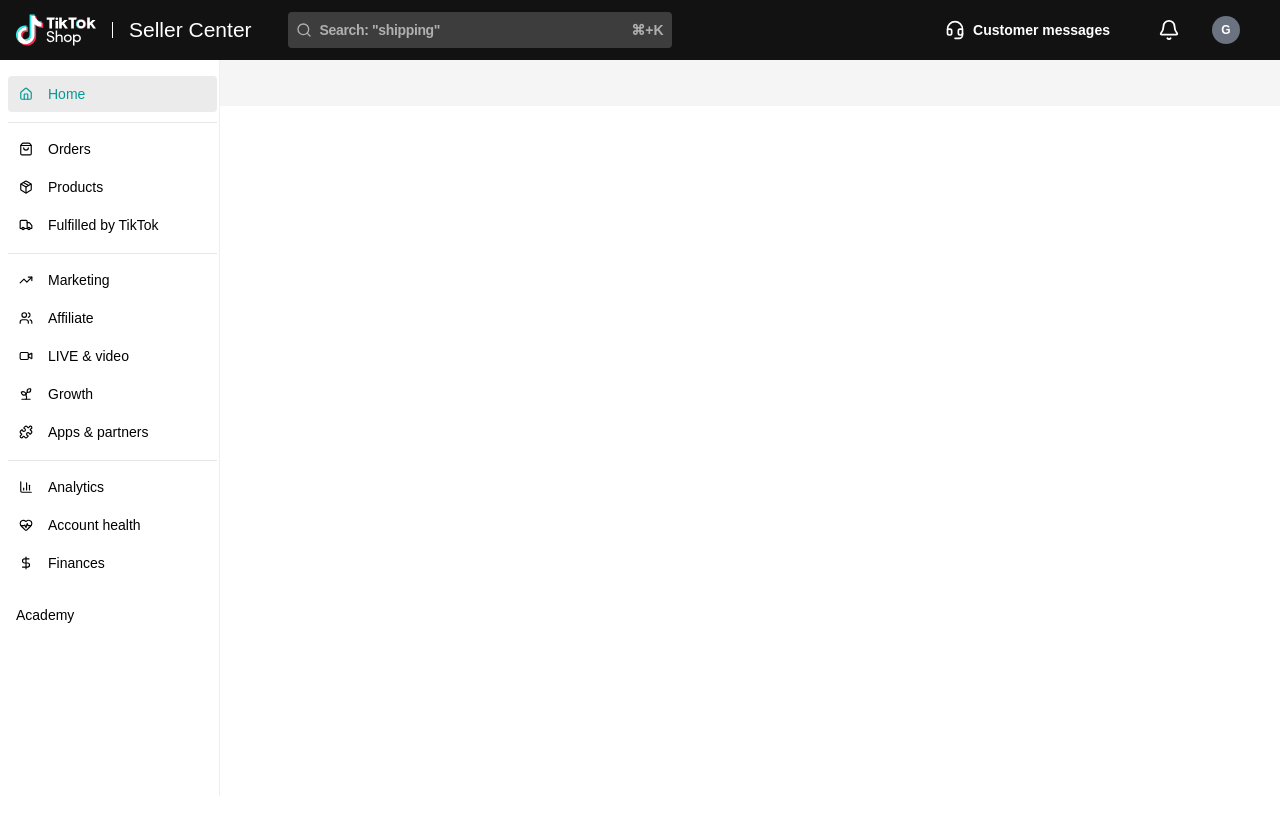
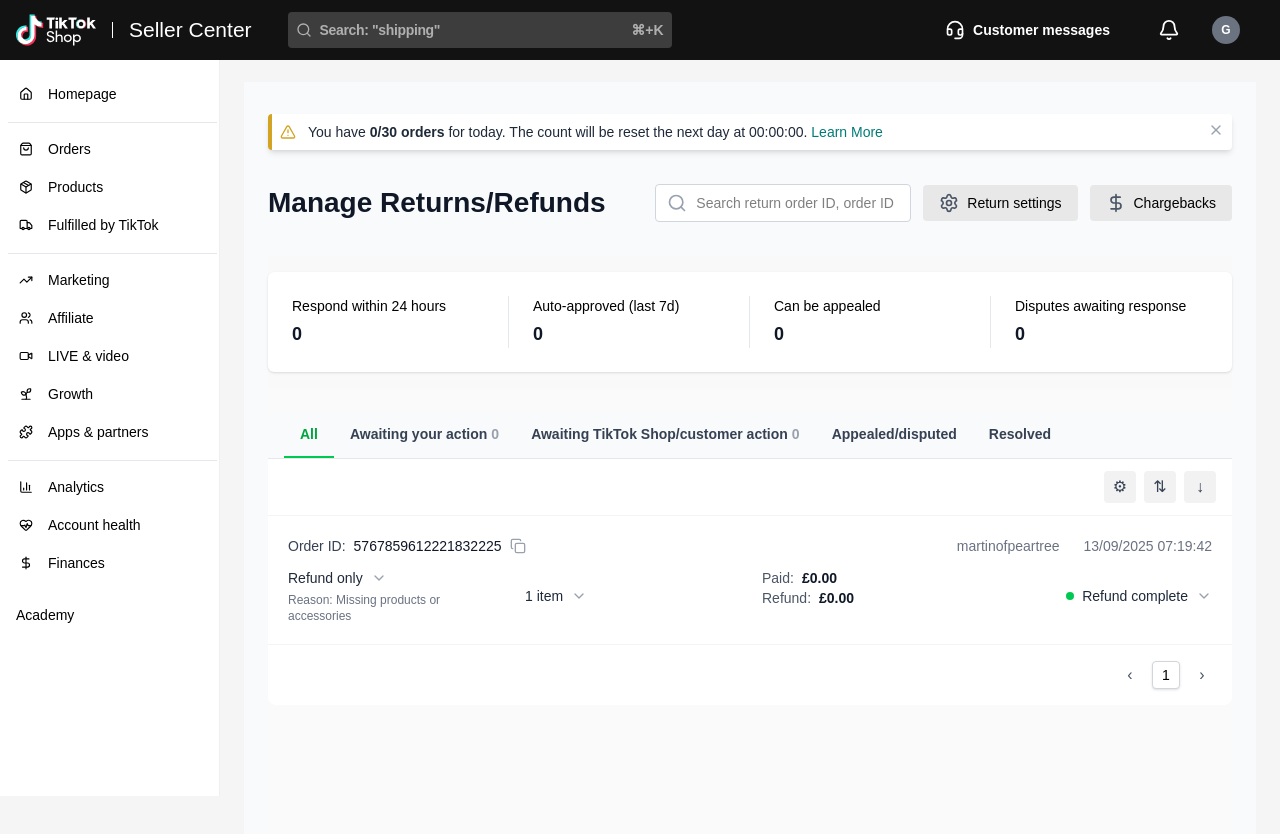
Before and after one commit to Junaid-Rasheed/tiktok-clone, a React (Vite) app: page /orders/returns in a window 1280 px wide. Shown: the top 834 px of the page. Before the commit the page ends 800 px from the top, so only its background shows below. Built offline with nearby package versions, Linux system fonts and the light colour scheme; a web font is replaced by a local one.

Commit message:
manage return ui

```diff
--- a/src/App.jsx
+++ b/src/App.jsx
@@ -1,13 +1,14 @@
-import React from 'react'
-import { BrowserRouter as Router, Routes, Route } from 'react-router-dom'
+import React from "react";
+import { BrowserRouter as Router, Routes, Route } from "react-router-dom";
 
-import Header from './components/Header'
-import Sidebar from './components/Sidebar'
+import Header from "./components/Header";
+import Sidebar from "./components/Sidebar";
 
-import Home from './pages/Home'
-import Order from './pages/Order'
+import Home from "./pages/Home";
+import ManageOrder from "./pages/ManageOrder";
 
-import './index.css'
+import "./index.css";
+import ManageReturn from "./pages/ManageReturn";
 
 function App() {
   return (
@@ -23,19 +24,18 @@
 
           {/* Main content */}
           {/* <div className="flex-1 min-w-0 mt-[58px] p-6 bg-[url('/background-wide.svg')] bg-auto bg-no-repeat"> */}
-                      <div className="flex-1 min-w-0 mt-[58px] p-6 ">
-
+          <div className="flex-1 min-w-0 mt-[58px] p-6 ">
             {/* ROUTES */}
             <Routes>
               <Route path="/" element={<Home />} />
-              <Route path="/order" element={<Order />} />
+              <Route path="/order" element={<ManageOrder />} />
+              <Route path="/orders/returns" element={<ManageReturn />} />
             </Routes>
-
           </div>
         </div>
       </div>
     </Router>
-  )
+  );
 }
 
-export default App
+export default App;
--- a/src/components/Dashboard/Dashboard.jsx
+++ b/src/components/Dashboard/Dashboard.jsx
@@ -13,8 +13,8 @@
     <div className="p-6 mx-52">
       <Lastweek />
       <Todolist />
+      <Proven />
       <Conversion />
-      <Proven />
       <TikTokShopSuccessPath />
       <Sales />
     </div>
--- a/src/components/Sidebar.jsx
+++ b/src/components/Sidebar.jsx
@@ -38,7 +38,7 @@
 
   const menuSections = [
     {
-      items: [{ name: "Home", icon: Home, size: 14, path: "/" }],
+      items: [{ name: "Homepage", icon: Home, size: 14, path: "/" }],
     },
     {
       items: [
--- a/src/index.css
+++ b/src/index.css
@@ -61,3 +61,25 @@
   min-width: 80px;
   width: 80px;
 }
+
+
+
+/* Custom scrollbar */
+::-webkit-scrollbar {
+  height: 8px; /* horizontal scrollbar height */
+  width: 8px; /* vertical scrollbar width */
+}
+
+::-webkit-scrollbar-track {
+  background: #f0eded;
+  border-radius: 9999px;
+}
+
+::-webkit-scrollbar-thumb {
+  background: #c9ced6; /* gray-400 */
+  border-radius: 9999px;
+}
+
+::-webkit-scrollbar-thumb:hover {
+  background: #b3b6bd; /* gray-500 */
+}
--- a/src/pages/ManageReturn.jsx
+++ b/src/pages/ManageReturn.jsx
@@ -1,9 +1,234 @@
-import React from 'react'
+import { useState } from "react";
+import {
+  AlertTriangle,
+  Search,
+  X,
+  Settings,
+  DollarSign,
+  Copy,
+  ChevronDown,
+} from "lucide-react";
 
 function ManageReturn() {
+  const [searchQuery, setSearchQuery] = useState("");
+  const [activeTab, setActiveTab] = useState("all");
+  const [alertVisible, setAlertVisible] = useState(true);
+
+  const summaryCards = [
+    { label: "Respond within 24 hours", value: 0 },
+    { label: "Auto-approved (last 7d)", value: 0 },
+    { label: "Can be appealed", value: 0 },
+    { label: "Disputes awaiting response", value: 0 },
+  ];
+
+  const tabs = [
+    { key: "all", label: "All", count: null },
+    { key: "awaitingAction", label: "Awaiting your action", count: 0 },
+    {
+      key: "awaitingCustomer",
+      label: "Awaiting TikTok Shop/customer action",
+      count: 0,
+    },
+    { key: "appealed", label: "Appealed/disputed", count: null },
+    { key: "resolved", label: "Resolved", count: null },
+  ];
+
   return (
-    <div>ManageReturn</div>
-  )
+    <div className="min-h-screen bg-gray-50">
+      <div className="max-w-7xl mx-auto px-6 py-8">
+        {/* Alert */}
+        {alertVisible && (
+          <div className="bg-white border-l-4 border-[#d3a323] shadow-md p-2 mb-6 rounded">
+            <div className="flex items-start justify-between">
+              <div className="flex items-start gap-3">
+                <AlertTriangle className="h-4 w-4 text-[#d3a323] mt-0.5 flex-shrink-0" />
+                <div className="text-sm">
+                  <span className="text-gray-800">
+                    You have <span className="font-semibold">0/30 orders</span>{" "}
+                    for today. The count will be reset the next day at 00:00:00.
+                  </span>{" "}
+                  <a
+                    href="#"
+                    className="text-[#017b77]  font-medium hover:underline"
+                  >
+                    Learn More
+                  </a>
+                </div>
+              </div>
+              <button
+                onClick={() => setAlertVisible(false)}
+                className="text-gray-400 hover:text-gray-600 cursor-pointer"
+              >
+                <X className="h-4 w-4" />
+              </button>
+            </div>
+          </div>
+        )}
+
+        {/* Header */}
+        <div className="flex items-center justify-between mb-6 text-center">
+          <h1 className="text-[28px] font-bold text-gray-900  py-2">
+            Manage Returns/Refunds
+          </h1>
+          <div className="flex items-center gap-3">
+            <div className="relative">
+              <Search className="absolute left-3 top-1/2 -translate-y-1/2 h-5 w-5 text-gray-400" />
+              <input
+                type="text"
+                placeholder="Search return order ID, order ID, or i"
+                value={searchQuery}
+                onChange={(e) => setSearchQuery(e.target.value)}
+                className="pl-10 pr-4 py-2 border border-gray-300 rounded-sm text-sm w-64 bg-white"
+              />
+            </div>
+            <button className="flex items-center gap-2 px-4 py-2 bg-[#e8e8e8]  rounded-sm hover:bg-[#e2e2e2] cursor-pointer">
+              <Settings className="h-5 w-5 text-gray-600" />
+              <span className="text-sm font-medium">Return settings</span>
+            </button>
+            <button className="flex items-center gap-2 px-4 py-2 bg-[#e8e8e8] rounded-sm hover:bg-[#e2e2e2] cursor-pointer">
+              <DollarSign className="h-5 w-5 text-gray-600" />
+              <span className="text-sm font-medium">Chargebacks</span>
+            </button>
+          </div>
+        </div>
+
+        {/* Summary Cards */}
+        <div className="w-full bg-[#f9f9f9] py-4">
+          <div className="grid grid-cols-1 sm:grid-cols-2 lg:grid-cols-4 bg-white rounded-md shadow-sm">
+            {summaryCards.map((card, index) => (
+              <div
+                key={index}
+                className={`flex flex-col  justify-center p-6  relative
+        ${
+          index !== summaryCards.length - 1
+            ? 'lg:after:content-[""] lg:after:absolute lg:after:top-6 lg:after:bottom-6 lg:after:right-0 lg:after:w-[1px] lg:after:bg-gray-200'
+            : ""
+        }`}
+              >
+                <div className="text-[14px] ">{card.label}</div>
+                <div className="text-[18px] font-bold text-gray-900 mt-1">
+                  {card.value}
+                </div>
+              </div>
+            ))}
+          </div>
+        </div>
+
+        {/* Tabs Section */}
+        <div className="bg-[#fafafa] min-h-screen py-6">
+          <div className="bg-white rounded-lg  ">
+            {/* Tabs */}
+            <div className="flex border-b border-gray-200 bg-[#f9fafb] text-sm text-gray-700 px-4">
+              {tabs.map((tab) => (
+                <button
+                  key={tab.key}
+                  onClick={() => setActiveTab(tab.key)}
+                  className={`px-4 py-3 border-b-2 transition-all font-bold ${
+                    activeTab === tab.key
+                      ? "border-green-500 text-green-600 "
+                      : "border-transparent hover:text-gray-900  "
+                  }`}
+                >
+                  {tab.label}
+                  {tab.count !== null && (
+                    <span className="ml-1 text-gray-400">{tab.count}</span>
+                  )}
+                </button>
+              ))}
+            </div>
+
+            {/* Toolbar */}
+            <div className="flex justify-end gap-2 px-4 py-3 border-b border-gray-100">
+              {["⚙", "⇅", "↓"].map((icon, index) => (
+                <button
+                  key={index}
+                  className="w-8 h-8 flex items-center justify-center rounded bg-[#f2f2f2] hover:bg-[#ebebeb] text-gray-700"
+                >
+                  {icon}
+                </button>
+              ))}
+            </div>
+
+            {/* Order Card */}
+            <div className="p-5 border-b border-gray-100">
+              <div className="flex justify-between items-center mb-3 ">
+                <div className="flex items-center gap-2">
+                  <span className="text-sm font-medium text-gray-700">
+                    Order ID:
+                  </span>
+                  <span className="font-mono text-sm text-gray-900">
+                    5767859612221832225
+                  </span>
+                  <Copy className="h-4 w-4 text-gray-400 hover:text-gray-600 cursor-pointer" />
+                </div>
+                <div className="flex items-center gap-6 text-sm text-gray-500">
+                  <span>martinofpeartree</span>
+                  <span>13/09/2025 07:19:42</span>
+                </div>
+              </div>
+
+              <div className="grid grid-cols-4 gap-6 text-sm">
+                <div>
+                  <div className="flex items-center gap-2 mb-1">
+                    <span className="font-medium text-gray-800">
+                      Refund only
+                    </span>
+                    <ChevronDown className="h-4 w-4 text-gray-400" />
+                  </div>
+                  <p className="text-gray-500 text-xs">
+                    Reason: Missing products or accessories
+                  </p>
+                </div>
+
+                <div className="flex items-center gap-2">
+                  <span className="font-medium text-gray-800">1 item</span>
+                  <ChevronDown className="h-4 w-4 text-gray-400" />
+                </div>
+
+                <div>
+                  <div>
+                    <span className="text-gray-600">Paid:</span>
+                    <span className="font-semibold text-gray-900 ml-2">
+                      £0.00
+                    </span>
+                  </div>
+                  <div>
+                    <span className="text-gray-600">Refund:</span>
+                    <span className="font-semibold text-gray-900 ml-2">
+                      £0.00
+                    </span>
+                  </div>
+                </div>
+
+                <div className="flex items-center justify-end">
+                  <div className="flex items-center gap-2">
+                    <span className="h-2 w-2 bg-green-500 rounded-full"></span>
+                    <span className="text-gray-800 font-medium">
+                      Refund complete
+                    </span>
+                    <ChevronDown className="h-4 w-4 text-gray-400" />
+                  </div>
+                </div>
+              </div>
+            </div>
+
+            {/* Pagination */}
+            <div className="flex justify-end items-center gap-2 p-4">
+              <button className="w-7 h-7 flex items-center justify-center text-gray-600 hover:bg-gray-50 rounded">
+                ‹
+              </button>
+              <button className="w-7 h-7 flex items-center justify-center border border-gray-300 rounded text-sm bg-white shadow-sm">
+                1
+              </button>
+              <button className="w-7 h-7 flex items-center justify-center text-gray-600 hover:bg-gray-50 rounded">
+                ›
+              </button>
+            </div>
+          </div>
+        </div>
+      </div>
+    </div>
+  );
 }
 
-export default ManageReturn
+export default ManageReturn;
```
Also changed, not shown: src/pages/ManageOrder.jsx (renamed from src/pages/Order.jsx, +17 -10 lines).
